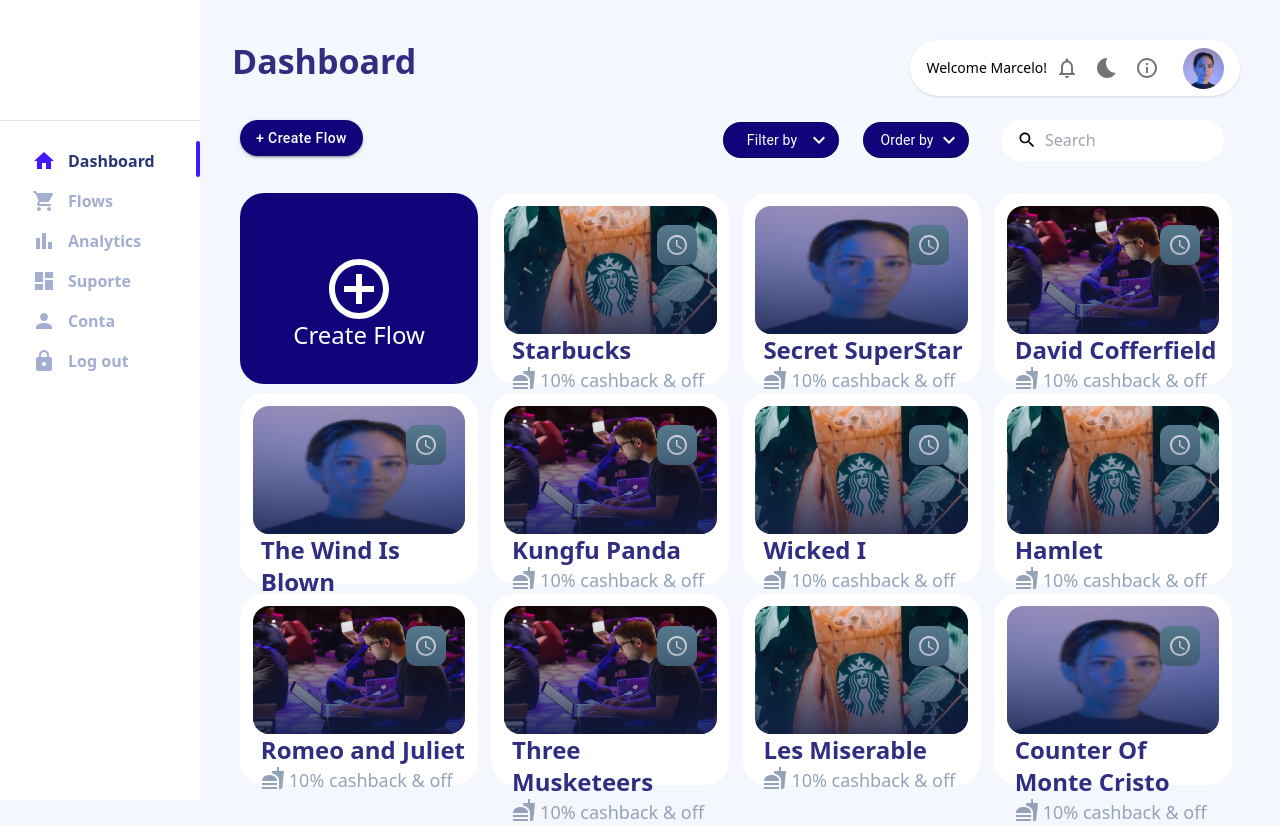
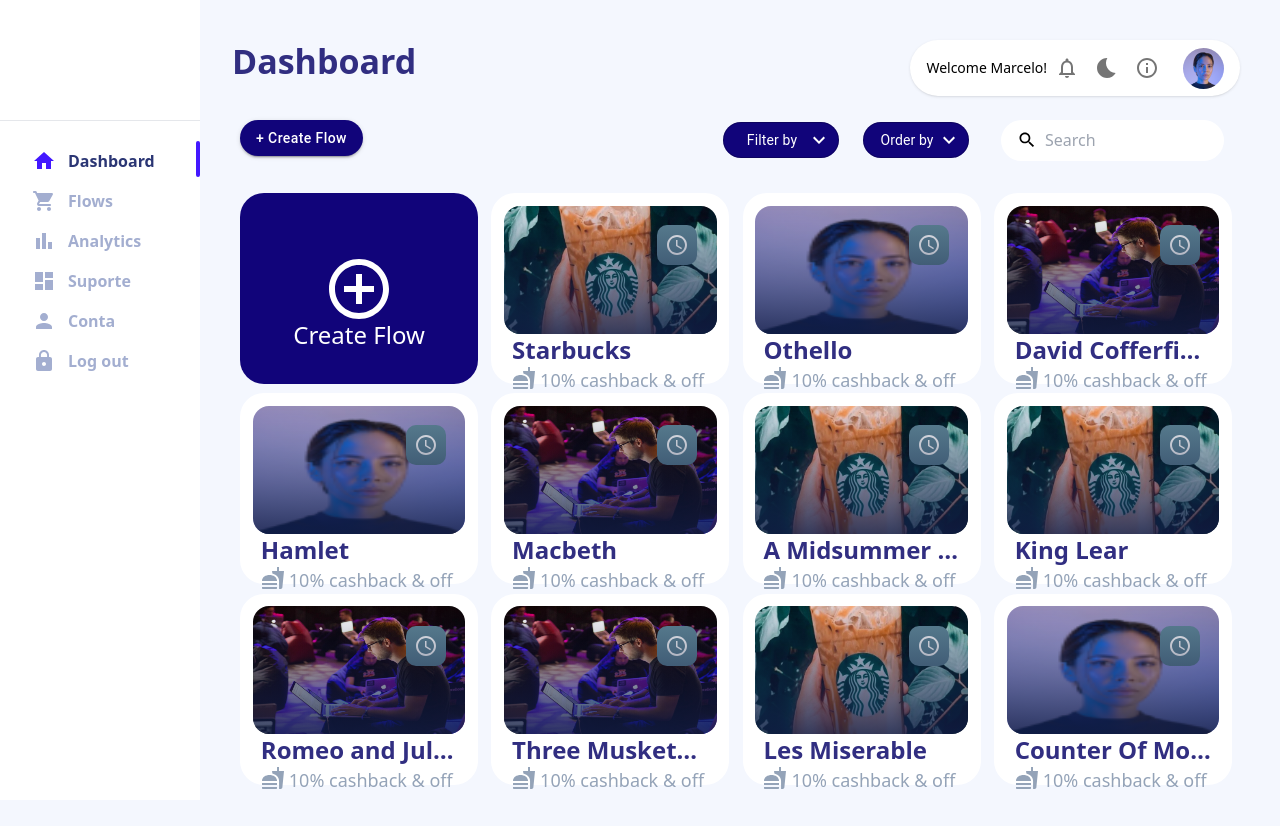
Before and after one commit to GoldenDev176743/iframeCreateWebsite, a React (Create React App) app: page /dashboard in a window 1280 px wide. After the commit the page ends 800 px from the top, so only its background shows below. Built offline with nearby package versions, Linux system fonts and the light colour scheme; no server answers.

Commit message:
completed

```diff
--- a/src/components/MovieCard.js
+++ b/src/components/MovieCard.js
@@ -8,7 +8,7 @@ const MovieCard = (props) => {
         <div className="gradient-overlay rounded-2xl">
           <img src={`./${props.style.image}`} alt={props.style.image} className="h-[16vh] w-full rounded-2xl" />
         </div>
-        <div className="text-2xl font-bold ml-2">
+        <div className="text-2xl font-bold px-2 w-full truncate">
           {props.style.title}
         </div>
         <div className="flex align-center text-slate-400 ml-2">
--- a/src/data/MovieCardData.js
+++ b/src/data/MovieCardData.js
@@ -13,7 +13,7 @@ const MovieCardData = [
     updation: "2023-11-29",
     image: "avatar.jpg",
     tag: "Hollywood",
-    title: "Secret SuperStar",
+    title: "Othello",
   },
   {
     id: "003",
@@ -29,7 +29,7 @@ const MovieCardData = [
     updation: "2023-11-29",
     image: "avatar.jpg",
     tag: "Hollywood",
-    title: "The Wind Is Blown",
+    title: "Hamlet",
   },
   {
     id: "005",
@@ -37,7 +37,7 @@ const MovieCardData = [
     updation: "2023-11-29",
     image: "video_image.jpg",
     tag: "Action",
-    title: "Kungfu Panda",
+    title: "Macbeth",
   },
   {
     id: "006",
@@ -45,7 +45,7 @@ const MovieCardData = [
     updation: "2023-11-29",
     image: "card.png",
     tag: "Hollywood",
-    title: "Wicked I",
+    title: "A Midsummer Night's Dream",
   },
   {
     id: "007",
@@ -53,7 +53,7 @@ const MovieCardData = [
     updation: "2023-11-29",
     image: "card.png",
     tag: "Action",
-    title: "Hamlet",
+    title: "King Lear",
   },
   {
     id: "008",
```
